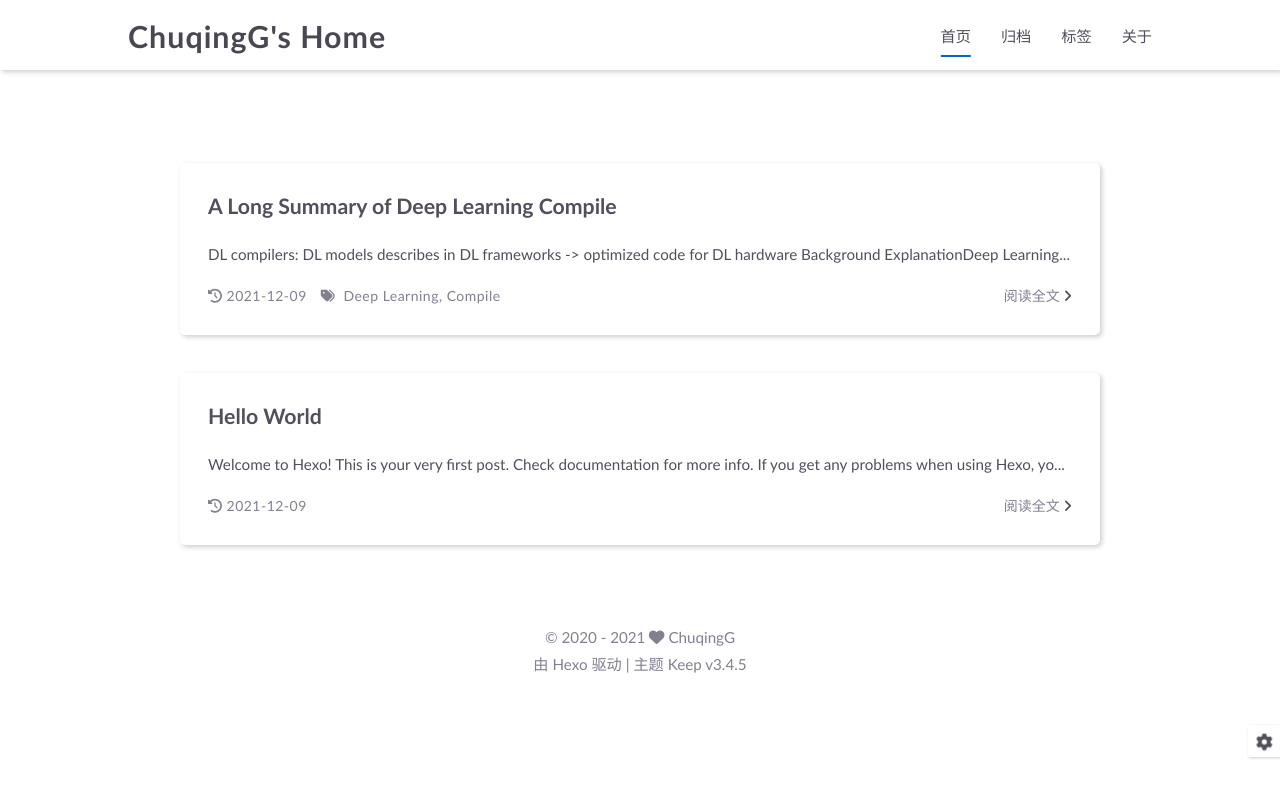
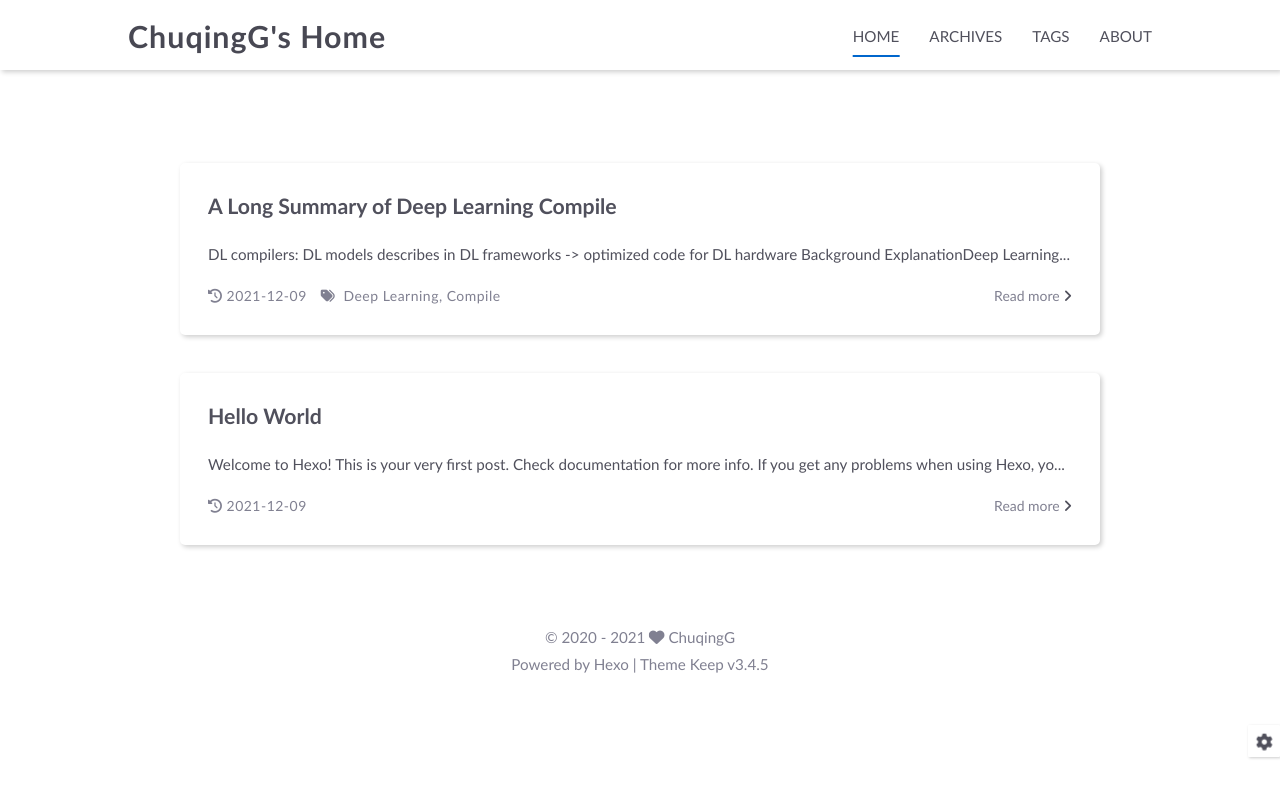
Before and after one commit to chuqingG/chuqingG.github.io, a plain HTML site: page index.html in a window 1280 px wide. Drawn offline with Linux system fonts and the light colour scheme.

Commit message:
Site updated: 2021-12-10 18:44:32

```diff
--- a/index.html
+++ b/index.html
@@ -70,7 +70,7 @@
                             <a class="active"
                                href="/"
                             >
-                                首页
+                                HOME
                             </a>
                         </li>
 
@@ -78,7 +78,7 @@
                             <a class=""
                                href="/archives"
                             >
-                                归档
+                                ARCHIVES
                             </a>
                         </li>
 
@@ -86,7 +86,7 @@
                             <a class=""
                                href="/tags"
                             >
-                                标签
+                                TAGS
                             </a>
                         </li>
 
@@ -94,7 +94,7 @@
                             <a class=""
                                href="/about"
                             >
-                                关于
+                                ABOUT
                             </a>
                         </li>
 
@@ -115,22 +115,22 @@
 
                 <li class="drawer-menu-item flex-center">
                     <a class="active"
-                       href="/">首页</a>
+                       href="/">HOME</a>
                 </li>
 
                 <li class="drawer-menu-item flex-center">
                     <a class=""
-                       href="/archives">归档</a>
+                       href="/archives">ARCHIVES</a>
                 </li>
 
                 <li class="drawer-menu-item flex-center">
                     <a class=""
-                       href="/tags">标签</a>
+                       href="/tags">TAGS</a>
                 </li>
 
                 <li class="drawer-menu-item flex-center">
                     <a class=""
-                       href="/about">关于</a>
+                       href="/about">ABOUT</a>
                 </li>
 
         </ul>
@@ -189,7 +189,7 @@ Background ExplanationDeep Learning...
 
     </div>
 
-    <a href="/2021/12/09/Deep-Learning-Compile-Home/">阅读全文&nbsp;<i class="fas fa-angle-right"></i></a>
+    <a href="/2021/12/09/Deep-Learning-Compile-Home/">Read more&nbsp;<i class="fas fa-angle-right"></i></a>
 </div>
 
             </li>
@@ -217,7 +217,7 @@ Background ExplanationDeep Learning...
 
     </div>
 
-    <a href="/2021/12/09/hello-world/">阅读全文&nbsp;<i class="fas fa-angle-right"></i></a>
+    <a href="/2021/12/09/hello-world/">Read more&nbsp;<i class="fas fa-angle-right"></i></a>
 </div>
 
             </li>
@@ -253,7 +253,7 @@ Background ExplanationDeep Learning...
         </div>
 
         <div class="theme-info info-item">
-            由 <a target="_blank" href="https://hexo.io">Hexo</a> 驱动&nbsp;|&nbsp;主题&nbsp;<a class="theme-version" target="_blank" href="https://github.com/XPoet/hexo-theme-keep">Keep v3.4.5</a>
+            Powered by <a target="_blank" href="https://hexo.io">Hexo</a>&nbsp;|&nbsp;Theme&nbsp;<a class="theme-version" target="_blank" href="https://github.com/XPoet/hexo-theme-keep">Keep v3.4.5</a>
         </div>
 
 
```
Also changed, not shown: 2021/12/09/Deep-Learning-Compile-Home/index.html (+12 -14 lines), 2021/12/09/hello-world/index.html (+10 -10 lines), about/index.html (+9 -9 lines), archives/2021/12/index.html (+10 -10 lines), archives/2021/index.html (+10 -10 lines), archives/index.html (+10 -10 lines), tags/Deep-Learning-Compile/index.html (+10 -10 lines), tags/index.html (+10 -10 lines).
